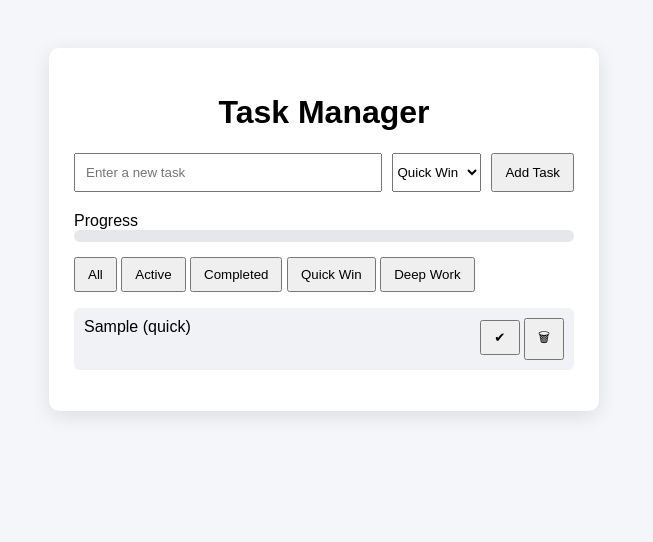
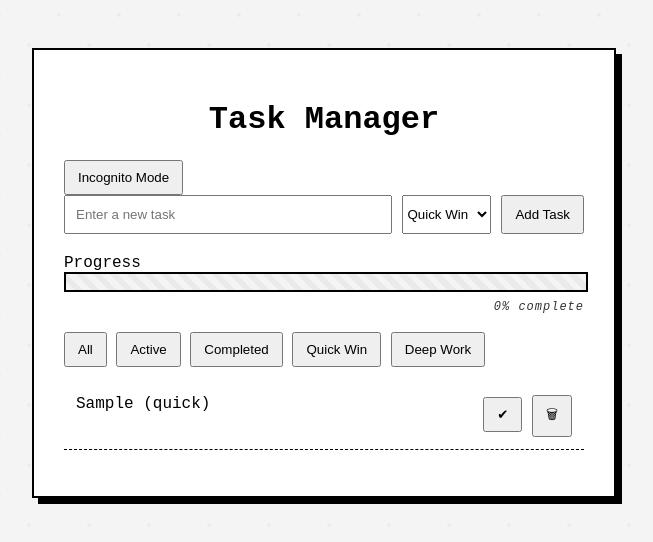
Before and after one commit to Pavan755/task-manager, a plain HTML site: page index.html in a window 1280 px wide. Both pictures are taken after typing "Sample" into the empty fields and a click on the button "Add Task". Shown: the whole page, without its empty margins (316-969 px from the left). Drawn offline with Linux system fonts and the light colour scheme.

Commit message:
style: changed the total style into black and white minimalistic design, implemented sketch-style cross-hatched progress bar with percentage indicator,fixex: improved progress calculation and UI reliability

```diff
--- a/index.html
+++ b/index.html
@@ -12,6 +12,9 @@
     <div class="container">
 
         <h1>Task Manager</h1>
+
+
+        <button id="privacyToggle">Incognito Mode</button>  <!-- button to toggle incognito mode -->
 
         <div class="task-input">
 
@@ -30,13 +33,15 @@
 
             <div class="progress-section">
 
-                <label>Progress</label>
+<label>Progress</label>
 
-                <div class="progress-bar">
-                    <div id="progress"></div>
-                </div>
+<div class="progress-bar">
+  <div id="progress"></div>
+</div>
 
-            </div>
+<p id="progressText">0% complete</p>
+
+</div>
 
         </div>
 
--- a/script.js
+++ b/script.js
@@ -7,16 +7,17 @@ const energyTag = document.getElementById("energyTag");   // Energy tag dropdown
 const addTaskBtn = document.getElementById("addTaskBtn"); // Add task button
 const taskList = document.getElementById("taskList");     // Task list container
 const progressBar = document.getElementById("progress");  // Progress bar element
+const privacyToggle = document.getElementById("privacyToggle"); // Privacy toggle button
 
 
 
 // -----------------------------
 // Load tasks from localStorage
-// If nothing exists → use empty array
 // -----------------------------
 
-let tasks = JSON.parse(localStorage.getItem("tasks")) || [];
-let currentFilter = "all";   // Default filter
+let tasks = JSON.parse(localStorage.getItem("tasks")) || []; // Task array
+let currentFilter = "all";   // Current filter
+let incognitoMode = false;   // Incognito mode flag
 
 
 
@@ -45,19 +46,19 @@ function addTask() {
 
     // Create task object
     const task = {
-        id: Date.now(),   // Unique ID
+        id: Date.now(),
         text: text,
         energy: energy,
         completed: false
     };
 
-    // Add task to array
+    // Add task
     tasks.push(task);
 
     // Save tasks
     saveTasks();
 
-    // Clear input field
+    // Clear input
     taskInput.value = "";
 
     // Re-render UI
@@ -67,17 +68,18 @@ function addTask() {
 
 
 // -----------------------------
-// Function: Render tasks on UI
+// Function: Render tasks
 // -----------------------------
 
 function renderTasks() {
 
-    // Clear existing list
+    // Clear list
     taskList.innerHTML = "";
 
     let filteredTasks = tasks;
 
     // Apply filters
+
     if (currentFilter === "active") {
         filteredTasks = tasks.filter(task => !task.completed);
     }
@@ -95,12 +97,12 @@ function renderTasks() {
     }
 
 
-    // Display tasks
+    // Render tasks
+
     filteredTasks.forEach(task => {
 
         const li = document.createElement("li");
 
-        // Apply completed style
         li.className = task.completed ? "completed" : "";
 
         li.innerHTML = `
@@ -123,7 +125,7 @@ function renderTasks() {
 
 
 // -----------------------------
-// Function: Toggle task complete
+// Function: Toggle task completion
 // Includes burn animation
 // -----------------------------
 
@@ -131,7 +133,7 @@ function toggleTask(id, btn) {
 
     const taskElement = btn.closest("li");
 
-    // Apply burn animation class
+    // Burn animation
     taskElement.classList.add("burn");
 
     setTimeout(() => {
@@ -169,7 +171,7 @@ function deleteTask(id) {
 
 
 // -----------------------------
-// Function: Save tasks to localStorage
+// Function: Save tasks
 // -----------------------------
 
 function saveTasks() {
@@ -186,13 +188,32 @@ function saveTasks() {
 
 function updateProgress() {
 
-    const total = tasks.length;
+    const progressText = document.getElementById("progressText");
 
-    const completed = tasks.filter(task => task.completed).length;
+    const totalTasks = tasks.length;
 
-    const percent = total === 0 ? 0 : (completed / total) * 100;
+    const completedTasks = tasks.filter(task => task.completed).length;
 
+    let percent = 0;
+
+    if (totalTasks > 0) {
+        percent = Math.round((completedTasks / totalTasks) * 100);
+    }
+
+    // Update progress bar width
     progressBar.style.width = percent + "%";
+
+    // Update progress text
+    if (progressText) {
+        progressText.textContent = percent + "% complete";
+    }
+
+    // Optional: highlight when 100% completed
+    if (percent === 100) {
+        progressBar.style.background = "black";
+    } else {
+        progressBar.style.background = "";
+    }
 
 }
 
@@ -219,6 +240,27 @@ filterButtons.forEach(button => {
 
 
 // -----------------------------
+// Incognito Mode Toggle
+// -----------------------------
+
+privacyToggle.addEventListener("click", () => {
+
+    incognitoMode = !incognitoMode;
+
+    if (incognitoMode) {
+        taskList.classList.add("incognito");
+        privacyToggle.innerText = "Disable Incognito";
+    }
+    else {
+        taskList.classList.remove("incognito");
+        privacyToggle.innerText = "Incognito Mode";
+    }
+
+});
+
+
+
+// -----------------------------
 // Render tasks when page loads
 // -----------------------------
 
--- a/styles.css
+++ b/styles.css
@@ -1,17 +1,41 @@
-body {
+/* body {
   font-family: Arial, sans-serif;
   background: #f5f6fa;
   display: flex;
   justify-content: center;
   padding: 40px;
+} */
+
+body {
+
+  font-family: "Courier New", monospace;
+
+  background-color: #f4f4f4;
+
+  background-image:
+    radial-gradient(circle at 25% 25%, rgba(0,0,0,0.03) 2px, transparent 2px),
+    radial-gradient(circle at 75% 75%, rgba(0,0,0,0.03) 2px, transparent 2px);
+
+  background-size: 60px 60px;
+
+  display: flex;
+  justify-content: center;
+  padding: 40px;
+
 }
 
 .container {
-  width: 500px;
+
+  width: 520px;
+
   background: white;
-  padding: 25px;
-  border-radius: 10px;
-  box-shadow: 0 5px 20px rgba(0,0,0,0.1);
+
+  padding: 30px;
+
+  border: 2px solid black;
+
+  box-shadow: 6px 6px 0px black;
+
 }
 
 h1 {
@@ -40,12 +64,16 @@ ul {
 }
 
 li {
+
   display: flex;
   justify-content: space-between;
-  padding: 10px;
-  margin-top: 8px;
-  background: #f1f2f6;
-  border-radius: 6px;
+
+  padding: 12px;
+
+  margin-top: 10px;
+
+  border-bottom: 1px dashed black;
+
 }
 
 .completed span {
@@ -55,23 +83,62 @@ li {
 
 /* Progress Bar */
 
+/* --------------------------
+   Sketch Style Progress Bar
+-------------------------- */
+
 .progress-section {
-  margin-bottom: 15px;
+  margin: 18px 0;
 }
 
 .progress-bar {
+
   width: 100%;
-  height: 12px;
-  background: #e5e7eb;
-  border-radius: 6px;
+  height: 16px;
+
+  border: 2px solid black;
+
+  background: repeating-linear-gradient(
+    45deg,
+    #f4f4f4,
+    #f4f4f4 6px,
+    #eaeaea 6px,
+    #eaeaea 12px
+  );
+
+  position: relative;
   overflow: hidden;
+
 }
 
+/* actual progress fill */
+
 #progress {
+
   height: 100%;
   width: 0%;
-  background: #10b981;
-  transition: width 0.3s ease;
+
+  background: repeating-linear-gradient(
+    -45deg,
+    black,
+    black 4px,
+    transparent 4px,
+    transparent 8px
+  );
+
+  transition: width 0.35s ease;
+
+}
+
+#progressText {
+
+  font-size: 12px;
+  margin-top: 8px;
+  font-style: italic;
+  letter-spacing: 1px;
+  text-align: right;
+  opacity: 0.8;
+
 }
 
 /* Burn animation when completing task */
@@ -97,3 +164,17 @@ li {
     transform: translateX(40px);
   }
 }
+
+
+/* Incognito mode */
+
+.incognito span {
+  filter: blur(6px);
+  transition: filter 0.2s;
+}
+
+/* Reveal text on hover */
+
+.incognito li:hover span {
+  filter: blur(0);
+}
```
